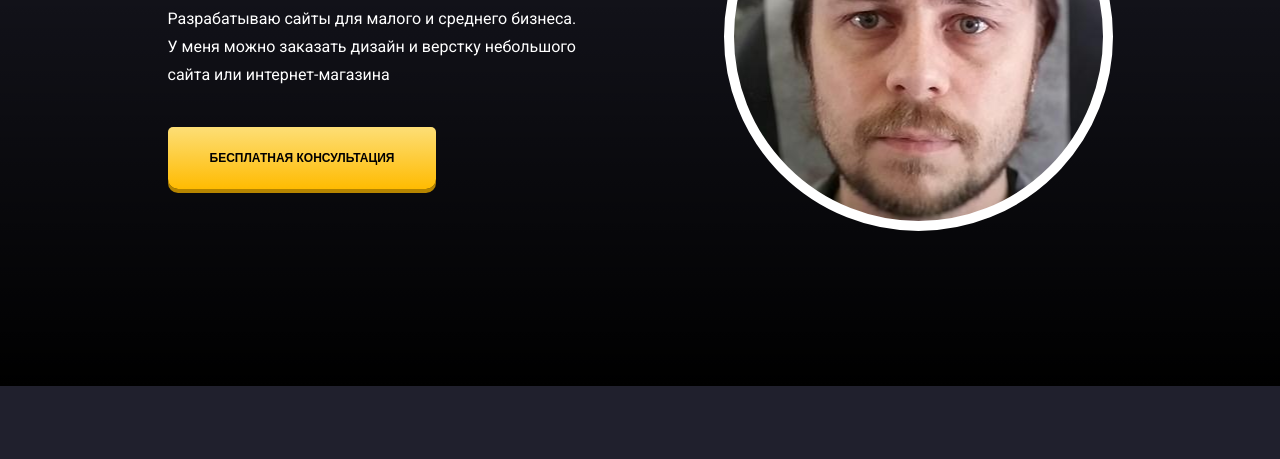
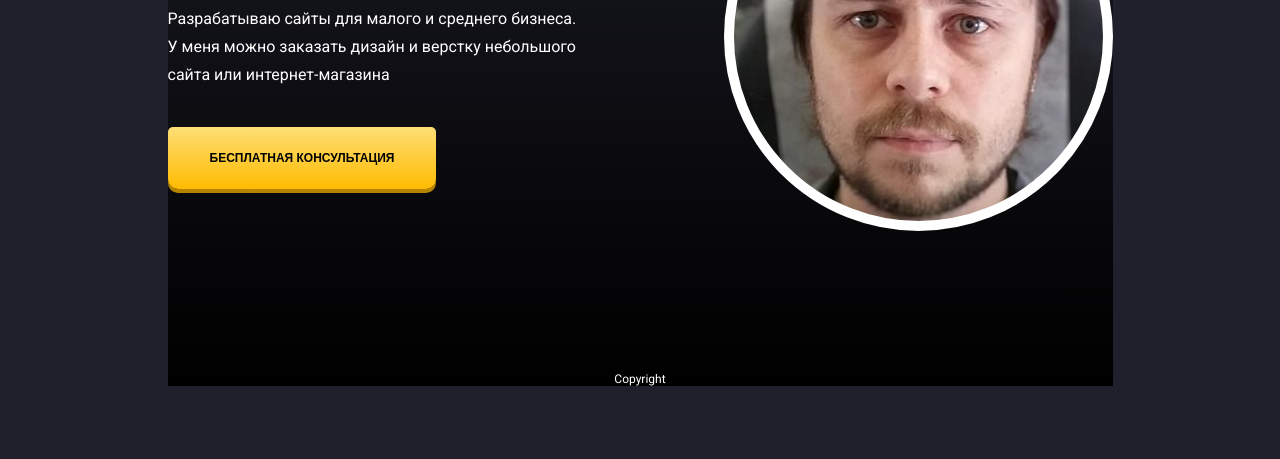
Before and after one commit to ozaryx/mysite, a plain HTML site: page index.html in a window 1280 px wide. Shown: the part 341-800 px from the top of the page. Drawn offline with Linux system fonts and the light colour scheme.

Commit message:
refactor to header-section-footer

```diff
--- a/css/style.css
+++ b/css/style.css
@@ -9,16 +9,14 @@ body {
   font-family: "Roboto", sans-serif;
 }
 
-.container {
+.hero {
   max-width: 945px;
   margin: auto;
+  padding-top: 50px;
+  /*padding-bottom: 155px;*/
+  background: linear-gradient(0.01deg, #000000 0.01%, rgba(0, 0, 0, 0) 95.44%);
 }
 
-.hero {
-  padding-top: 50px;
-  padding-bottom: 155px;
-  background: linear-gradient(0.01deg, #000000 0.01%, rgba(0, 0, 0, 0) 95.44%);
-}
 .hero-header {
   display: flex;
   justify-content: space-between;
@@ -34,7 +32,9 @@ body {
   display: flex;
   justify-content: space-between;
   align-items: center;
+  margin-bottom: 140px;
 }
+
 .hero-subtitle {
   display: inline-block;
   font-size: 24px;
@@ -80,3 +80,15 @@ body {
   background-position: center top -30px;
   border: 10px solid #fff;
 }
+
+.hero-footer {
+  display: flex;
+  justify-content: center;
+  align-items: center;
+  height: 15px;
+}
+
+.copyright{
+  font-size: 12px;
+  line-height: 14px;
+}
--- a/index.html
+++ b/index.html
@@ -12,9 +12,8 @@
   </head>
 
   <body>
-    <header class="hero">
-      <div class="container">
-        <div class="hero-header">
+    <div class="hero">
+      <header class="hero-header">
           <img src="img\logo.svg" alt="Site Logo" class="logo" />
           <div class="social-links">
             <a href="http://github.com/ozaryx" class="social-link"
@@ -31,10 +30,9 @@
             /></a>
           </div>
           <!-- /.social-links -->
-        </div>
-        <!-- /.hero-header-->
-        <div class="hero-content">
-          <div class="hero-text">
+      </header>
+      <section class="hero-content">
+        <article class="hero-text">
           <span class="hero-subtitle">FrontEnd Developer</span>
           <h1 class="hero-title">Constantine Mankov</h1>
           <!-- /.hero-title -->
@@ -44,14 +42,20 @@
           </p>
           <!-- /.hero-description -->
           <button class="button hero-button">Бесплатная консультация</button>
+        </article>
+        <!-- /.hero-text -->
+        <aside class="hero-avatar"></aside>
+        <!-- /.hero-avatar -->
+      </section>
+      <!-- /.hero-content -->
+      <footer class="hero-footer">
+        <div class="copyright">
+          <p>Copyright</p>
         </div>
-          <!-- /.hero-text -->
-          <div class="hero-avatar"></div>
-          <!-- /.hero-avatar -->
-        </div>
-        <!-- /.hero-content -->
+        <!-- /.copy-rigth -->
+      </footer>
+      <!-- /.hero-footer -->
     </div>
     <!-- /.container -->
-    </header>
   </body>
 </html>
```
Lines whose indentation alone changed are shown as unchanged.
